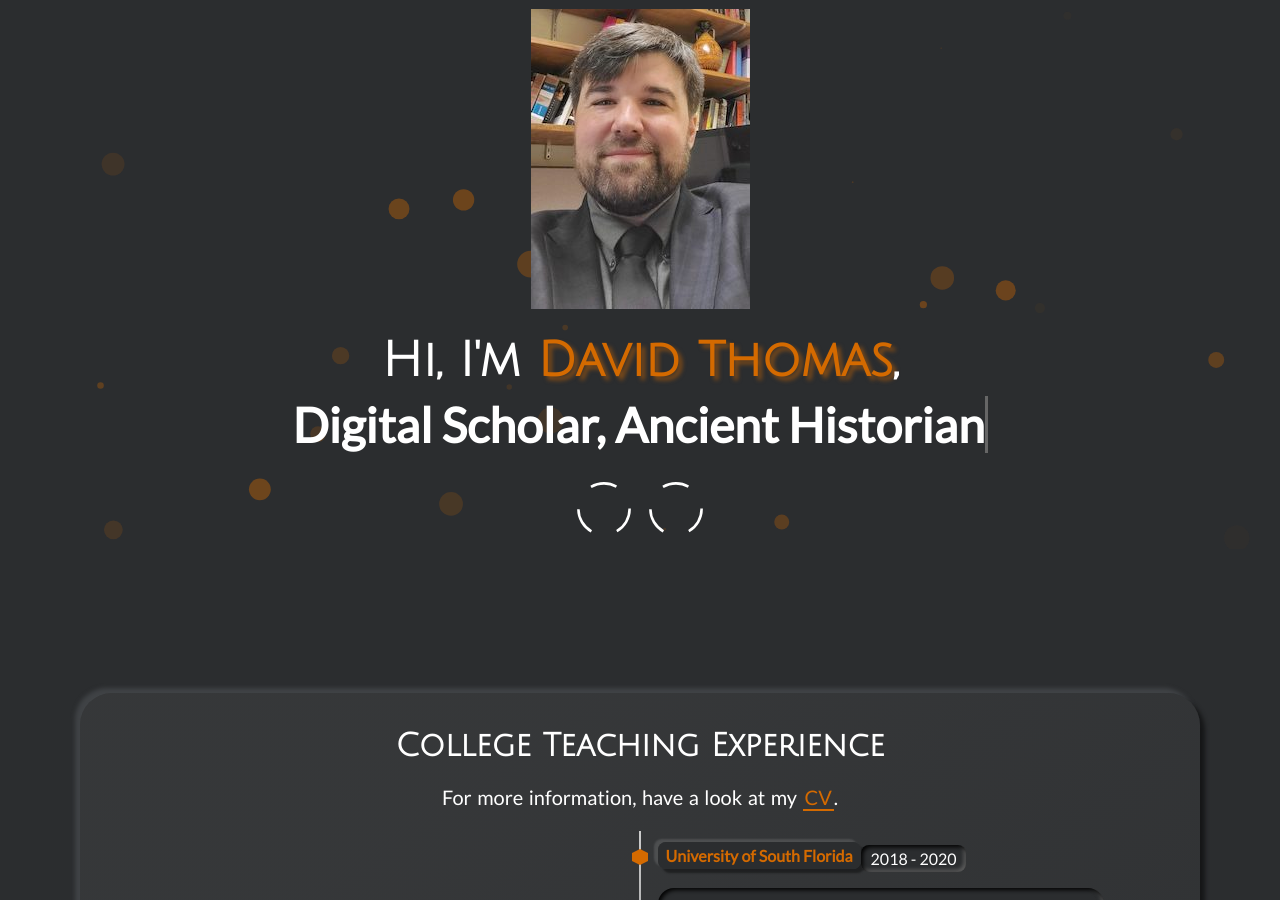
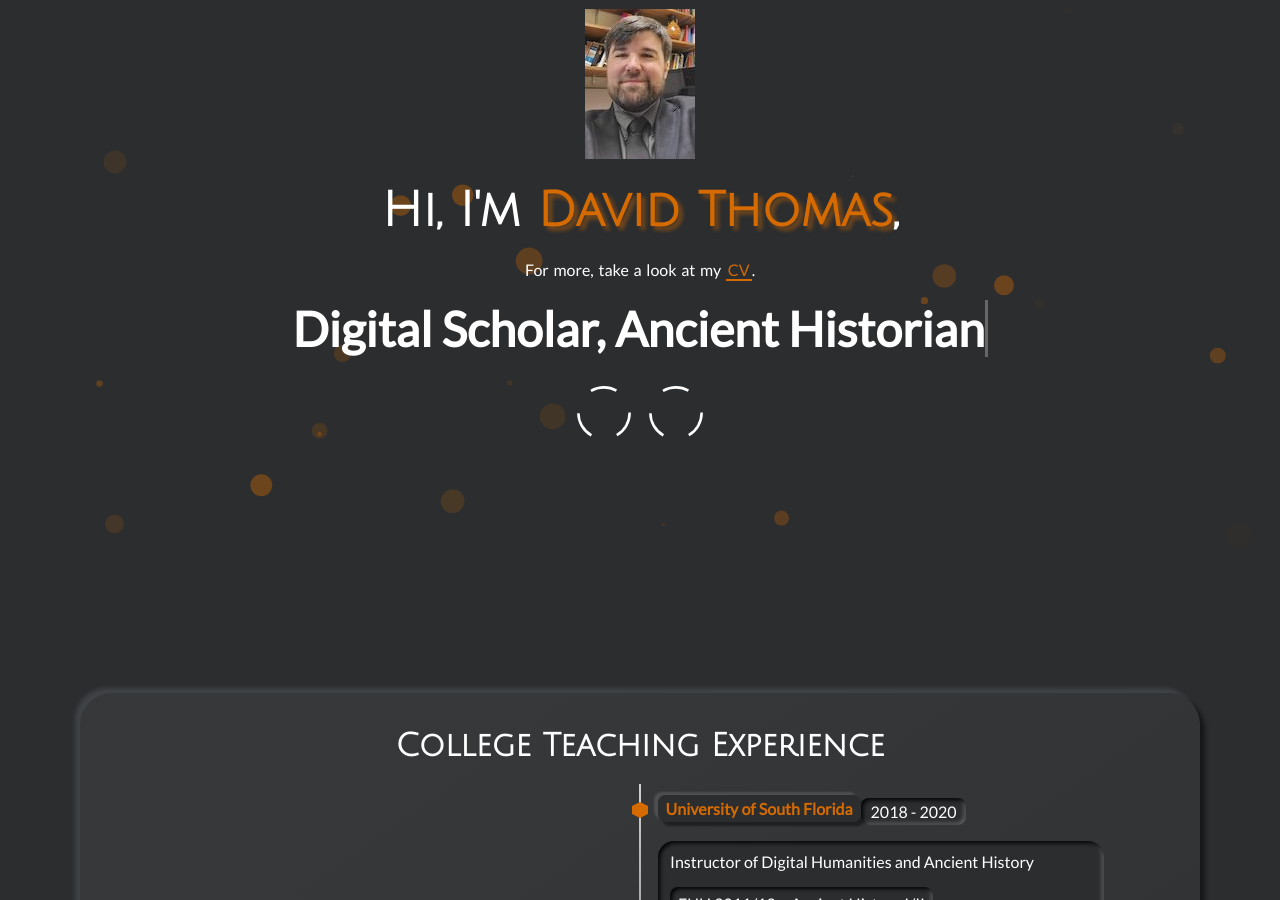
Before and after one commit to thePortus/thePortus.github.io, a Jekyll site: the page built from index.html, in a window 1280 px wide and 900 px high, scrolled down 367 px. Built offline with Jekyll 4.4.1, drawn with Linux system fonts in a browser that asks for light colours.

Commit message:
ui updates

```diff
--- a/_config.yml
+++ b/_config.yml
@@ -10,7 +10,7 @@ github_username: theportus
 
 show_aboutme_card: false
 about_me_title: About Me
-about_me_description: <empty>
+about_me_description: I am David Thomas, a Digital Scholar and Ancient Historian. I teach, advise, and code Digital Scholarship projects including full stack web apps. I want to make scholars and students as critical about data as they are about texts.
 
 show_skills_card: true
 skills_title: Skills
--- a/_includes/landing-page.html
+++ b/_includes/landing-page.html
@@ -4,9 +4,15 @@
     <h1 class="title-font">Hi, I&#39;m
       <span class="highlight-title">{{site.username}}</span>,
     </h1>
+    <p class="subtitle">
+      For more, take a look at my
+      <a class="highlight-link" href="{{site.cv_download_link}}" target="_blank" rel="noreferrer">
+        CV
+      </a>.
+    </p>
     <h1>
       <span id="txt-rotate" data-period="1000"
-            data-rotate='["{{site.typing_text}}", "scroll down for more."]'>
+            data-rotate='["{{site.typing_text}}", "scroll down..."]'>
       </span>
     </h1>
     <div class="landing-icons">
--- a/_includes/section-timeline-work.html
+++ b/_includes/section-timeline-work.html
@@ -1,11 +1,4 @@
 <h1 class="title title-font">{{site.timeline_work_title}}</h1>
-
-<p class="subtitle">
-  For more information, have a look at my
-  <a class="highlight-link" href="{{site.cv_download_link}}" target="_blank" rel="noreferrer">
-    CV
-  </a>.
-</p>
 
 <div class="timeline-wrapper">
   <ul class="timeline">
--- a/_layouts/main.html
+++ b/_layouts/main.html
@@ -25,10 +25,6 @@
 <body>
   <div id="preloader">
     <div class="load">
-      <hr/>
-      <hr/>
-      <hr/>
-      <hr/>
     </div>
   </div>
   {% include landing-page.html %}
```
Also changed, not shown: assets/custom/profile.jpeg.
